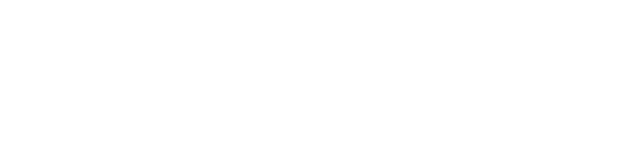
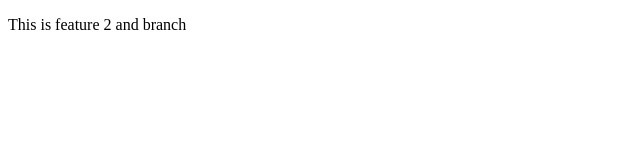
Before and after one commit to partycoderr/git_tut2, a plain HTML site: page index.html in a window 1280 px wide. Shown: the whole page, without its empty margins (0-640 px from the left). Drawn offline with Linux system fonts and the light colour scheme.

Commit message:
Add new p tage in

```diff
--- a/index.html
+++ b/index.html
@@ -6,6 +6,6 @@
     <title>Document</title>
 </head>
 <body>
-
+    <p>This is feature 2 and branch</p>
 </body>
 </html>
```
